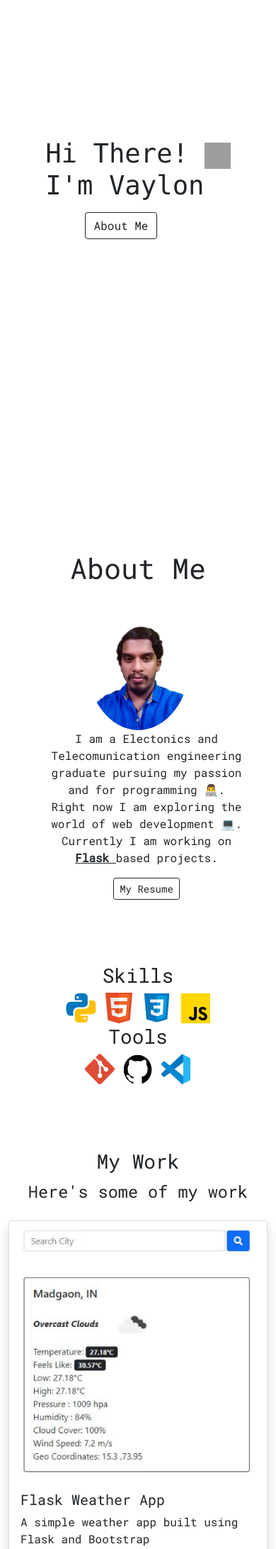
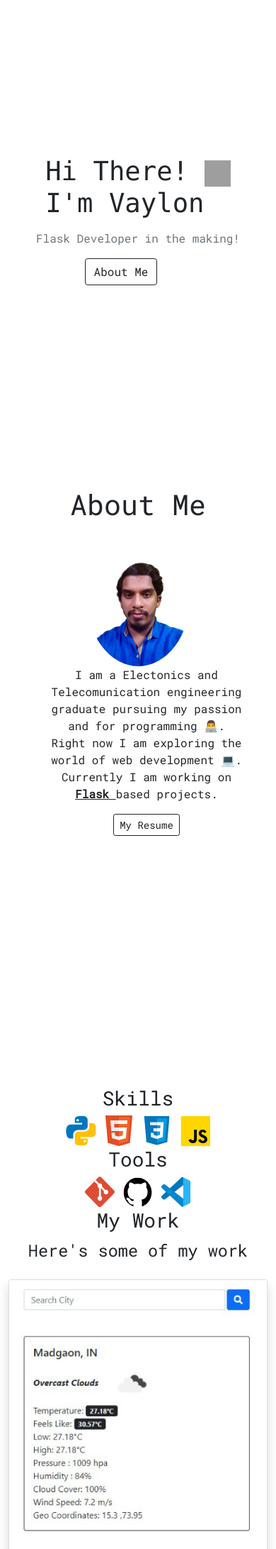
Before and after one commit to vaylon-fernandes/portfolio, a Flask app: page / in a window 390 px wide. Shown: the part 157-2340 px from the top of the page at 71% size. Run offline with Flask 2, Linux system fonts and the light colour scheme; some libraries are stand-ins or nearby versions; some web fonts are replaced; grey boxes are pictures that could not be loaded.

Commit message:
Add link for resume and some visual tweaks

```diff
--- a/website/static/css/styles.css
+++ b/website/static/css/styles.css
@@ -13,21 +13,27 @@ html {
   font-family: "Trocchi", serif;
 }
 
-#home {
-  height: 100%;
-}
-
 .wrapper {
   height: 100vh;
 }
 
+#home,
+#about {
+  height: 100%;
+}
+
+#home,
 #about,
 #skills,
 #work,
 #blog,
-#resume,
 #contact {
+  /* padding-top: 2.3rem; */
   padding-top: 5.625rem;
+}
+
+#home > p.text-muted {
+  font-size: 1.5em;
 }
 
 .wave {
@@ -218,8 +224,27 @@ footer a:hover {
 }
 
 @media (max-width: 576px) {
+  #about,
+  #skills,
+  #work,
+  #blog,
+  #contact {
+    padding-top: 0;
+    margin-top: 0;
+  }
+  #about:target,
+  #skills:target,
+  #work:target,
+  #blog:target,
+  #contact:target {
+    padding-top: 0;
+    margin-top: -0;
+  }
   #about-text {
     font-size: 1rem !important;
+  }
+  #home > p.text-muted {
+    font-size: 1em;
   }
   #skills .container-fluid {
     margin-bottom: 0 !important;
@@ -233,6 +258,9 @@ footer a:hover {
   .skills-header,
   .tools-header {
     margin-bottom: 0.5rem;
+  }
+  #blog {
+    margin-top: 1em;
   }
   .icon-button i {
     border-radius: 2rem;
--- a/website/templates/index.html
+++ b/website/templates/index.html
@@ -60,10 +60,13 @@
         <br />
         I'm Vaylon
       </p>
+      <p class="text-muted">Flask Developer in the making!</p>
       <a class="btn btn-outline-dark me-5" href="#about"> About Me </a>
     </section>
   </div>
 
+  <!-- About  -->
+  <div class="wrapper">
     <section id="about" class="container-fluid">
       <div class="container-fluid">
         <h1 id="about-header" class="text-center">About Me</h1>
@@ -92,8 +95,8 @@
             "
           >
             <img src={{url_for("static",
-          filename="/images/vaylon-fernandes.png")}} class="rounded-circle w-50
-          h-100" alt="Vaylon Fernandes" />
+            filename="/images/vaylon-fernandes.png")}} class="rounded-circle
+            w-50 h-100" alt="Vaylon Fernandes" />
           </div>
 
           <div
@@ -106,9 +109,10 @@
             "
           >
             <p id="about-text" class="text-center fs-4">
-            I am a Electonics and Telecomunication engineering graduate pursuing
-            my passion and for programming 👨‍💻. Right now I am exploring the
-            world of web development 💻. Currently I am working on
+              I am a Electonics and Telecomunication engineering graduate
+              pursuing my passion and for programming 👨‍💻. Right now I am
+              exploring the world of web development 💻. Currently I am working
+              on
               <a
                 href="https://flask.palletsprojects.com/en/2.0.x/"
                 class="fw-bold"
@@ -118,14 +122,19 @@
               based projects.
             </p>
 
-          <a href="#" target="_blank" class="btn btn-sm btn-outline-dark"
+            <a
+              href="/download"
+              target="_blank"
+              class="btn btn-sm btn-outline-dark"
               >My Resume</a
             >
           </div>
         </div>
       </div>
     </section>
+  </div>
 
+  <!-- Skills section   -->
   <section id="skills">
     <div class="container-fluid text-center mb-5">
       <h1 class="skills-header">Skills</h1>
@@ -156,6 +165,9 @@
       filename="images/vscode-Icon.svg")}} draggable="false" alt="vscode Logo">
     </div>
   </section>
+
+  <!-- work  -->
+
   <section id="work">
     <div class="container-fluid text-center">
       <h1>My Work</h1>
@@ -163,7 +175,7 @@
     </div>
     <div class="row">
       <div class="col-md">
-        <div class="card shadow h-100">
+        <div class="card shadow">
           <img src={{url_for("static", filename="images/weather_app.png")}}
           class="card-img-top" alt="Flask weather app" draggable="false" />
           <div class="card-body">
@@ -187,7 +199,7 @@
         </div>
       </div>
       <div class="col-md">
-        <div class="card shadow h-100">
+        <div class="card shadow">
           <img src={{url_for("static", filename="images/to_do_app.png")}}
           class="card-img-top" alt="Flask To do list app" draggable="false" />
           <div class="card-body">
@@ -211,7 +223,7 @@
         </div>
       </div>
       <div class="col-md">
-        <div class="card shadow h-100">
+        <div class="card shadow">
           <img src={{ url_for("static", filename="images/rand_wiki.png") }}
           class="card-img-top" id="wiki-app" alt="Random wiki app"
           draggable="false" />
@@ -251,6 +263,9 @@
       >Visit my Github profile to see more
     </a>
   </section>
+
+  <!-- blog  -->
+
   <section id="blog">
     <div class="container-fluid text-center">
       <h1>Blog</h1>
@@ -260,6 +275,8 @@
       </p>
     </div>
   </section>
+
+  <!-- contact  -->
 
   <section id="contact">
     <div class="container-fluid text-center">
@@ -276,6 +293,7 @@
         Looking to hire? Want to discuss a project or just chat? My inbox is
         open for all.
       </p>
+
       <a
         href="mailto:vaylonfernandes@protonmail.com"
         class="text-decoration-none"
```
Lines whose indentation alone changed are shown as unchanged.
